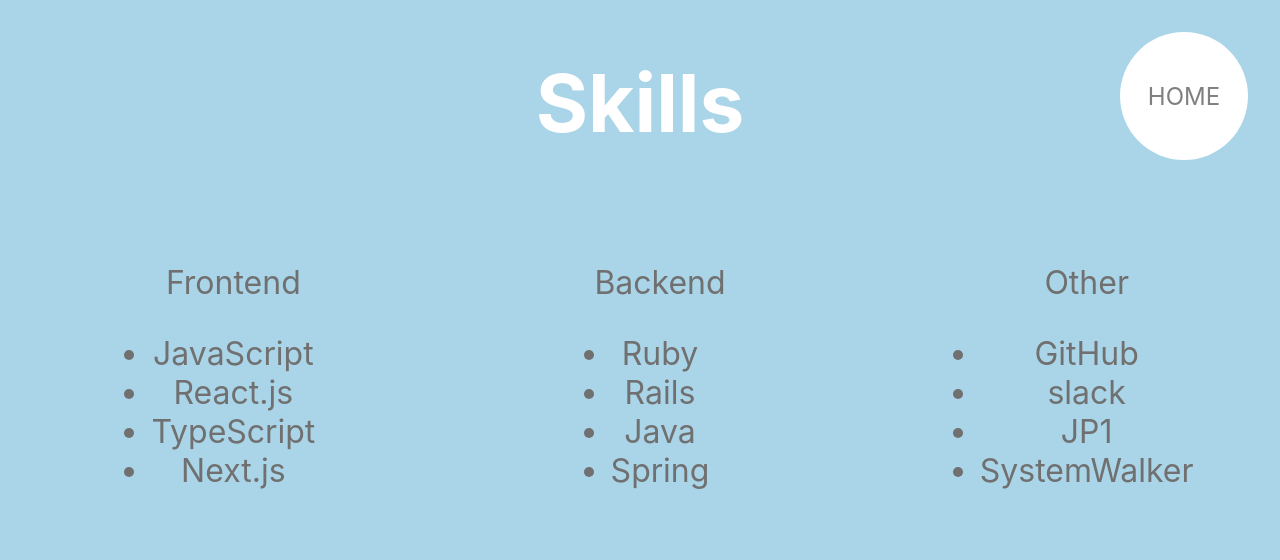
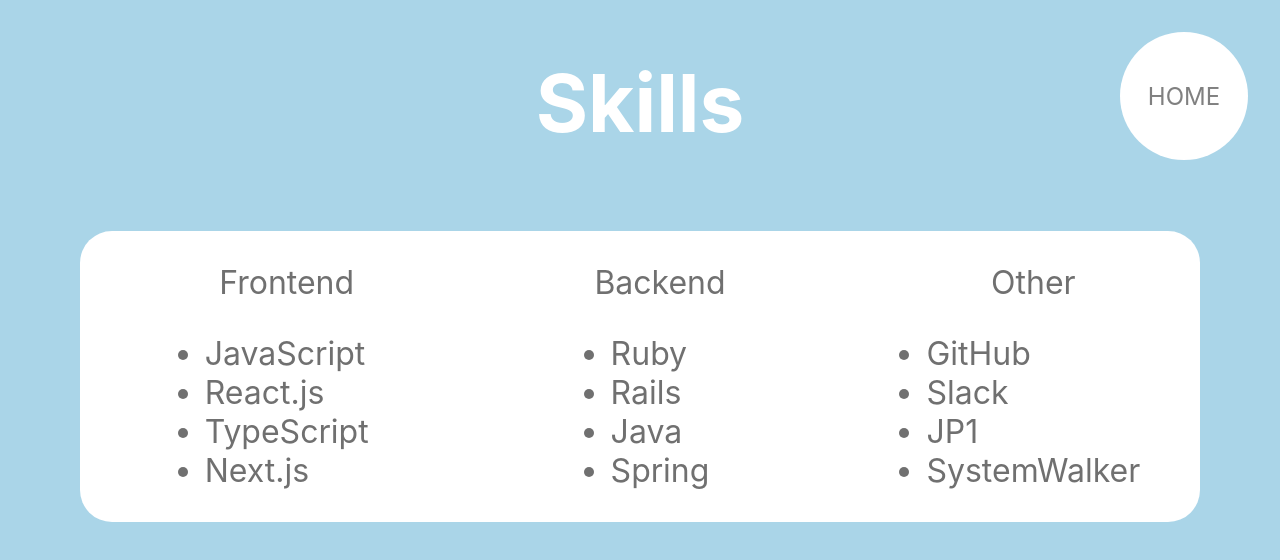
Before and after one commit to tanakafumiaki/self-introduction, a Next.js app: page /skills in a window 1280 px wide. Shown: the top 560 px of the page. Built offline with nearby package versions, Linux system fonts and the light colour scheme.

Commit message:
create_atoms_ListBox

```diff
--- /dev/null
+++ b/src/components/atoms/ListBox/index.tsx
@@ -0,0 +1,23 @@
+import styles from './style.module.sass';
+import React from "react";
+
+interface Props {
+    title: string
+    itemsList: []
+}
+
+const ListBox: React.VFC<Props> = ({title,itemsList}) => {
+    return (
+        <main>
+            <ul className={styles.skillsWrapper}>
+                {title}
+                <div className={styles.skillsList}>
+                    {itemsList.map(name =>
+                        <li>{name}</li>
+                    )}
+                </div>
+            </ul>
+        </main>
+    )
+}
+export default ListBox;
--- /dev/null
+++ b/src/components/atoms/ListBox/style.module.sass
@@ -0,0 +1,11 @@
+@import "src/components/global.module.sass"
+
+.skillsWrapper
+  color: $gray
+  font-size: 2rem
+  display: flex
+  align-items: center
+  flex-direction: column
+  .skillsList
+    margin-top: 2rem
+    text-align: left
--- a/src/components/atoms/index.ts
+++ b/src/components/atoms/index.ts
@@ -3,3 +3,4 @@
 export {default as CommonLink} from "./CommonLink";
 export {default as ImageBox} from "./ImageBox";
 export {default as TextBox} from "./TextBox";
+export {default as ListBox} from "./ListBox";
--- a/src/components/templates/SkillsTemplate/index.tsx
+++ b/src/components/templates/SkillsTemplate/index.tsx
@@ -1,5 +1,5 @@
 import styles from "./styles.module.sass";
-import {CommonLink, Title, TextBox} from "components/atoms";
+import {CommonLink, Title, ListBox} from "components/atoms";
 import React from "react";
 
 const ProfileTemplate: React.VFC　= () => {
@@ -13,33 +13,33 @@
                 href="/selection"/>
 
             <main className={styles.main}>
-                <ul className={styles.skillsWrapper}>
-                    Frontend
-                    <div className={styles.skillsList}>
-                        <li>JavaScript</li>
-                        <li>React.js</li>
-                        <li>TypeScript</li>
-                        <li>Next.js</li>
-                    </div>
-                </ul>
-                <ul className={styles.skillsWrapper}>
-                    Backend
-                    <div className={styles.skillsList}>
-                        <li>Ruby</li>
-                        <li>Rails</li>
-                        <li>Java</li>
-                        <li>Spring</li>
-                    </div>
-                </ul>
-                <ul className={styles.skillsWrapper}>
-                    Other
-                    <div className={styles.skillsList}>
-                        <li>GitHub</li>
-                        <li>slack</li>
-                        <li>JP1</li>
-                        <li>SystemWalker</li>
-                    </div>
-                </ul>
+                <ListBox
+                    title="Frontend"
+                    itemsList={[
+                        'JavaScript',
+                        'React.js',
+                        'TypeScript',
+                        'Next.js'
+                    ]}
+                />
+                <ListBox
+                    title="Backend"
+                    itemsList={[
+                        'Ruby',
+                        'Rails',
+                        'Java',
+                        'Spring'
+                    ]}
+                />
+                <ListBox
+                    title="Other"
+                    itemsList={[
+                        'GitHub',
+                        'Slack',
+                        'JP1',
+                        'SystemWalker'
+                    ]}
+                />
             </main>
         </div>
     )
--- a/src/components/templates/SkillsTemplate/styles.module.sass
+++ b/src/components/templates/SkillsTemplate/styles.module.sass
@@ -3,8 +3,10 @@
 .main
   display: grid
   grid-template-columns: 1fr 1fr 1fr
-  margin-top: 5rem
+  margin: 5rem
+  border-radius: 2rem
   text-align: center
+  background-color: $white
   .skillsWrapper
     color: $gray
     font-size: 2rem
```
